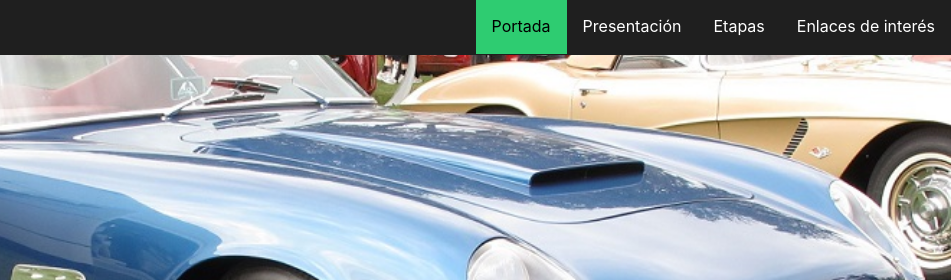
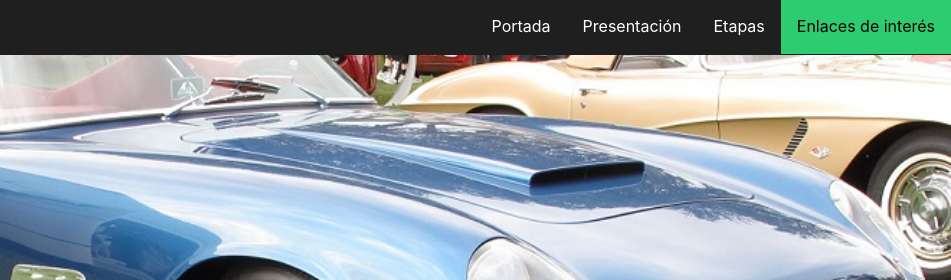
Before and after one commit to jdonascimentog/M4.257-PEC2, a website built with Parcel: page src/enlaces.html in a window 1280 px wide. Shown: the top 280 px of the page, 329-1280 px from the left. Built offline with nearby package versions, Linux system fonts and the light colour scheme.

Commit message:
Cambio de selección enlaces de interés

```diff
--- a/src/enlaces.html
+++ b/src/enlaces.html
@@ -14,10 +14,10 @@
                 <a class="header__element header__element_no_hover" href="./index.html" aria-label="Portada"
                     ><img src="./assets/img/logo.png" class="logo" alt="Logotipo Shelby" />&nbsp;Shelby</a
                 >
-                <a class="header__element header__element--right" href="./enlaces.html" aria-label="Enlaces de interés">Enlaces de interés</a>
+                <a class="header__element header__element--right header__element--checked" href="./enlaces.html" aria-label="Enlaces de interés">Enlaces de interés</a>
                 <a class="header__element header__element--right" href="./etapas.html" aria-label="Etapas">Etapas</a>
                 <a class="header__element header__element--right" href="./presentacion.html" aria-label="Presentación">Presentación</a>
-                <a class="header__element header__element--right header__element--checked" href="./index.html" aria-label="Portada">Portada</a>
+                <a class="header__element header__element--right " href="./index.html" aria-label="Portada">Portada</a>
                 <a class="header__icon" href="javascript:void(0);" aria-label="Abrir menú" onclick="openMenu()"><i class="fa-solid fa-bars"></i></a>
             </nav>
         </header>
```
